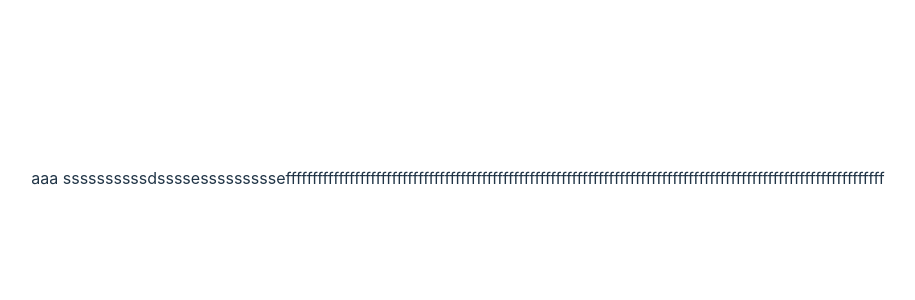
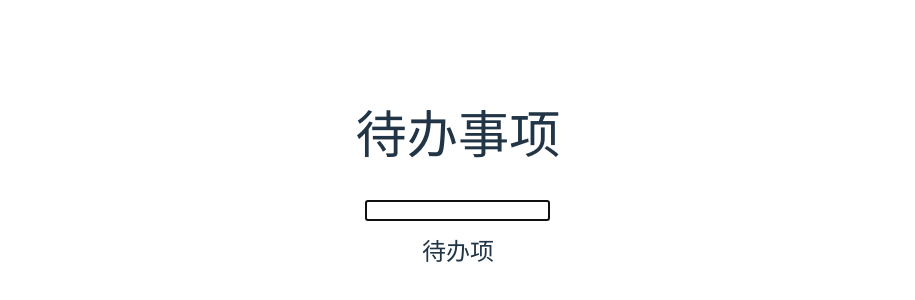
Before and after one commit to zym695270742/React-Study, a React (Vite) app: page / in a window 1280 px wide. Shown: the part 222-522 px from the top of the page, without its empty margins (182-1097 px from the left). Built offline with nearby package versions, Linux system fonts and the light colour scheme.

Commit message:
init code commit

```diff
--- a/src/App.jsx
+++ b/src/App.jsx
@@ -1,14 +1,12 @@
-import './App.css';
-import TodoList from './components/TodoList/TodoList';
+import './App.css'
+import TodoList from './components/TodoList/TodoList'
 
 function App() {
   return (
     <div className="App">
-      aaa
-      ssssssssssdssssesssssssssefffffffffffffffffffffffffffffffffffffffffffffffffffffffffffffffffffffffffffffffffffffffffffffffffffffffffffffffff
       <TodoList />
     </div>
-  );
+  )
 }
 
-export default App;
+export default App
--- a/src/components/TodoList/TodoList.jsx
+++ b/src/components/TodoList/TodoList.jsx
@@ -1,9 +1,35 @@
-import React from 'react'
+import React, { useState } from 'react'
+import useTodos from '../../hooks/useTodos'
+import TodoListItem from './TodoListItem'
 
 export default function TodoList() {
+  const { todos, addTodos } = useTodos()
+  const { newTodo, setNewTodo } = useState('')
+  const handleNewTodoChange = (e) => {
+    setNewTodo(e.target.value)
+  }
+  const handleAddTodo = () => {
+    addTodos(newTodo)
+  }
+
   return (
-      <div>
-
-      </div>
+    <>
+      <header>
+        <h1>待办事项</h1>
+      </header>
+      <section>
+        <div>
+          <input autoFocus type="text" value={newTodo} onChange={handleNewTodoChange} onKeyUp={handleAddTodo} />
+        </div>
+        <div>
+          <h2>待办项</h2>
+          <ul>
+            {todos.map((todo) => (
+              <TodoListItem todo={todo} />
+            ))}
+          </ul>
+        </div>
+      </section>
+    </>
   )
 }
--- /dev/null
+++ b/src/components/TodoList/TodoListItem.jsx
@@ -0,0 +1,13 @@
+import React from 'react'
+
+export default function TodoListItem({ todo }) {
+  return (
+    <li>
+      <div className="view">
+        <span>{todo.title}</span>
+        <button>X</button>
+      </div>
+      <input className="edit-input" type="text" />
+    </li>
+  )
+}
--- /dev/null
+++ b/src/hooks/useTodos.js
@@ -0,0 +1,27 @@
+import { useState } from 'react'
+
+export default function useTodos() {
+  const [todos, setTodos] = useState([])
+
+  //add
+  const addTodos = (val) => {
+    setTodos([
+      ...todos,
+      {
+        id: todos.length + 1,
+        title: val,
+        completed: false,
+      },
+    ])
+  }
+
+  //delete
+  const deleteTodos = (id) => {
+    setTodos(todos.filter((todo) => todo.id !== id))
+  }
+
+  //update
+  const updateTodos = () => {}
+
+  return { todos, addTodos, deleteTodos, updateTodos }
+}
```
Also changed, not shown: 1 other file (tests, documents, lock files or other folders).
